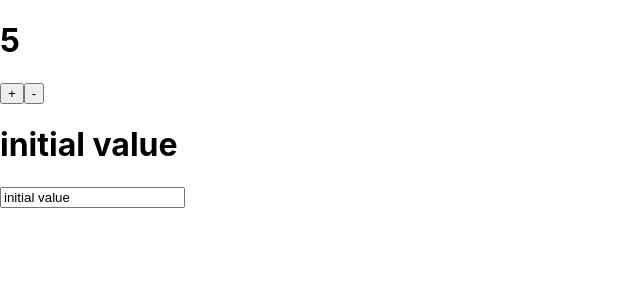
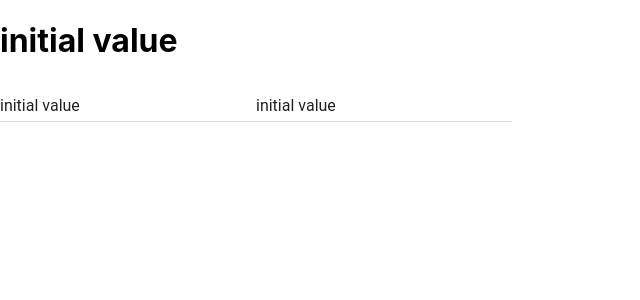
Before and after one commit to DawidKurkiewicz/exercises-react3, a React (Create React App) app: page / in a window 1280 px wide. Shown: the top 300 px of the page, without its empty margins (0-640 px from the left). Built offline with nearby package versions, Linux system fonts and the light colour scheme.

Commit message:
added mui

```diff
--- a/src/App.js
+++ b/src/App.js
@@ -1,15 +1,9 @@
 import React from 'react'
 
-import Counter from './Counter'
 import Form from './Form'
 
 const App = (props) => (
   <div>
-    <Counter
-      startValue={5}
-      min={-10}
-      max={10}
-    />
     <Form />
   </div>
 )
--- a/src/Form.js
+++ b/src/Form.js
@@ -1,4 +1,6 @@
 import React from 'react'
+import TextField from 'material-ui/TextField';
+
 
 class Form extends React.Component {
     state = {
@@ -8,10 +10,13 @@
         return (
             <div>
                 <h1>{this.state.text}</h1>
-                <input
+                <TextField
                     type="text"
                     value={this.state.text}
-                    onChange={(event) => this.setState({text : event.target.value})}
+                    onChange={(event) => this.setState({ text: event.target.value })}
+                />
+                <TextField
+                    value={this.state.text}
                 />
             </div>
         )
--- a/src/index.js
+++ b/src/index.js
@@ -2,5 +2,10 @@
 import ReactDOM from 'react-dom'
 import './index.css'
 import App from './App'
+import MuiThemeProvider from 'material-ui/styles/MuiThemeProvider'
 
-ReactDOM.render(<App />, document.getElementById('root'))
+ReactDOM.render(
+    <MuiThemeProvider>
+<App />
+</MuiThemeProvider>,
+document.getElementById('root'))
```
